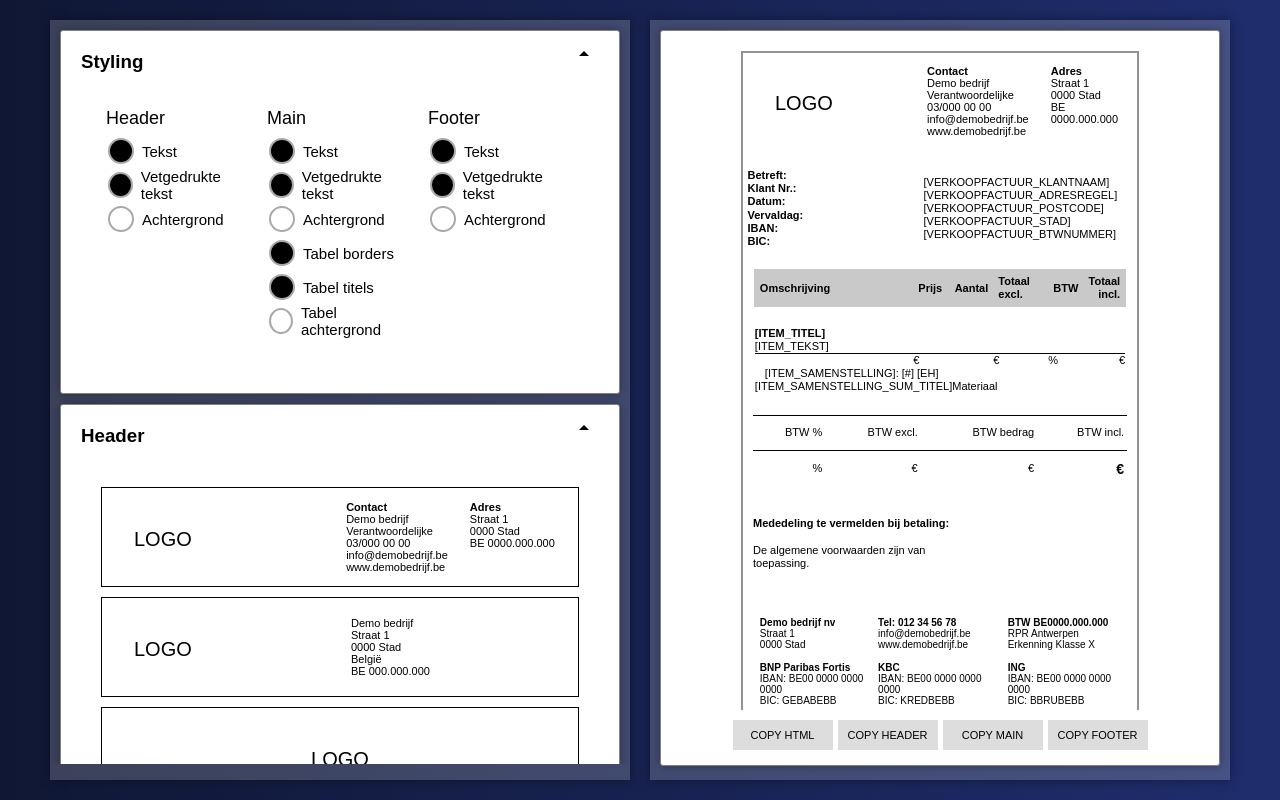
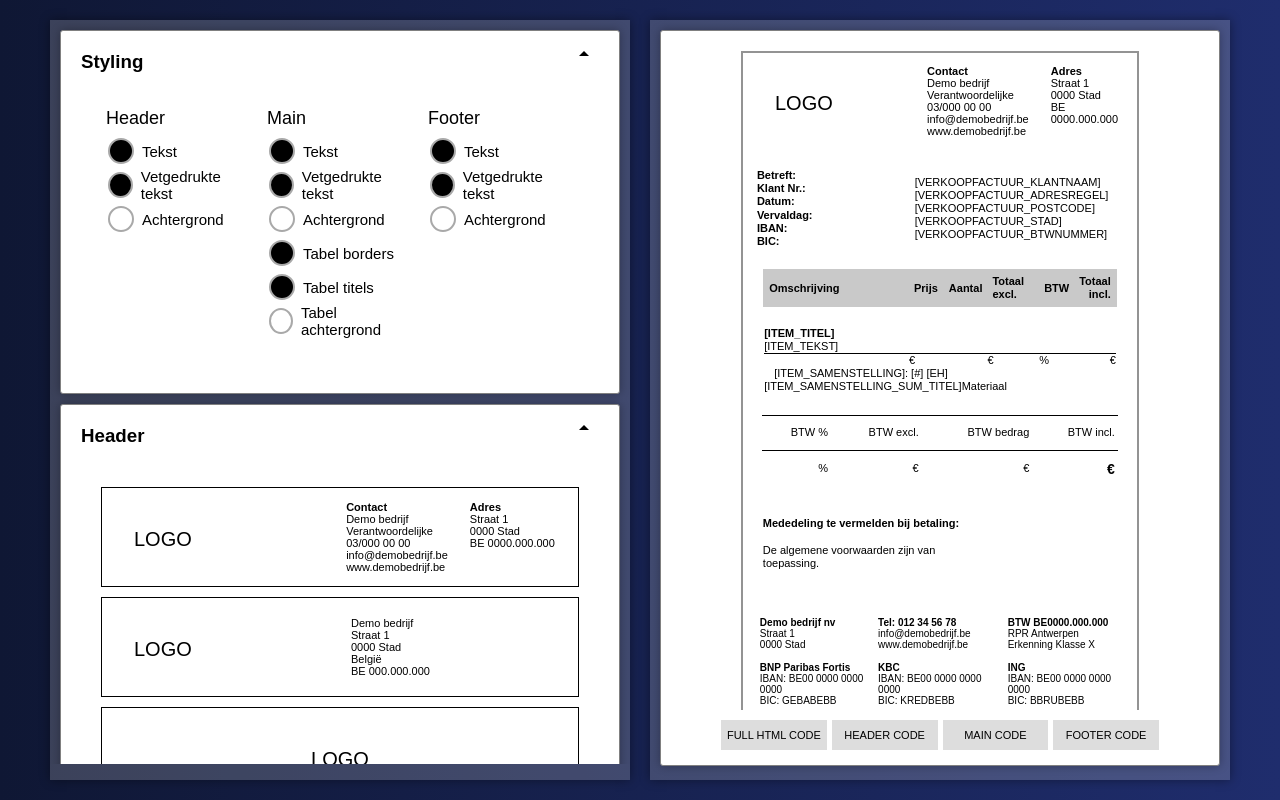
Before and after one commit to Karen03y/iamd-stage-wizard, an Angular app: page / in a window 1280 px wide. Built offline with nearby package versions, Linux system fonts and the light colour scheme.

Commit message:
progress 5.04.24

```diff
--- a/src/app/app.component.css
+++ b/src/app/app.component.css
@@ -107,7 +107,7 @@ article .content {
 
 button {
   border: none;
-  width: 100px;
+  width: 120px;
   height: 30px;
   font-size: 11px;
   vertical-align: middle;
--- a/src/app/app.component.html
+++ b/src/app/app.component.html
@@ -65,10 +65,10 @@
         </div>
       </div>
       <div class="button-container">
-        <button (click)="copyHTML()">Copy HTML</button>
-        <button (click)="copyHeader()">Copy header</button>
-        <button (click)="copyMain()">Copy main</button>
-        <button (click)="copyFooter()">Copy footer</button>
+        <button (click)="copyHTML()">Full HTML code</button>
+        <button (click)="copyHeader()">Header code</button>
+        <button (click)="copyMain()">Main code</button>
+        <button (click)="copyFooter()">Footer code</button>
       </div>
     </article>
   </section>
--- a/src/app/app.component.ts
+++ b/src/app/app.component.ts
@@ -9,13 +9,15 @@ import { FooterComponent } from "./components/footer/footer.component";
 import { LoadContentService } from './services/load-content.service';
 import { StylingComponent } from './components/styling/styling.component';
 import { ColorUpdateService } from './services/color-update.service';
+import { HtmlDialogComponent } from './components/html-dialog/html-dialog.component';
+import { MatDialog } from '@angular/material/dialog';
 
 @Component({
     selector: 'app-root',
     templateUrl: './app.component.html',
     styleUrls: ['./app.component.css'],
     standalone: true,
-    imports: [CommonModule, FormsModule, HeaderComponent, StylingComponent, MainComponent, FooterComponent, HttpClientModule]
+    imports: [CommonModule, FormsModule, HeaderComponent, StylingComponent, MainComponent, FooterComponent, HttpClientModule, HtmlDialogComponent]
 })
 export class AppComponent {
   title = 'iamd-document-wizard';
@@ -32,7 +34,7 @@ export class AppComponent {
   selectedMain:Main = {content:""};
   selectedFooter:Footer = {content:""}
 
-  constructor(private loadContentService: LoadContentService, private colorUpdateService: ColorUpdateService) {}
+  constructor(private loadContentService: LoadContentService, private colorUpdateService: ColorUpdateService, private dialog: MatDialog) {}
 
   ngOnInit() {
     this.loadDefaultContent();
@@ -127,18 +129,12 @@ export class AppComponent {
   }
 
   showHTMLDialog(htmlCode: string) {
-    const textarea = document.createElement('textarea');
-    textarea.value = htmlCode;
-    const dialog = document.createElement('div');
-    dialog.className = 'html-dialog';
-    dialog.appendChild(textarea);
-    document.body.appendChild(dialog);
-    textarea.select();
-    textarea.setSelectionRange(0, 99999);
-    document.execCommand('copy');
-    document.body.removeChild(dialog);
-    alert('HTML-code is gekopieerd naar het klembord.');
+    console.log(htmlCode);
+    const dialogRef = this.dialog.open(HtmlDialogComponent, {
+      data: { htmlCode: htmlCode }
+    });
   }
 
 
+
 }
--- /dev/null
+++ b/src/app/components/html-dialog/html-dialog.component.css
@@ -0,0 +1,34 @@
+.html-dialog {
+  position: relative;
+  padding: 20px;
+  background-color: #f9f9f9;
+  border: 1px solid #ccc;
+  border-radius: 5px;
+}
+
+.close-btn {
+  position: absolute;
+  top: 5px;
+  right: 5px;
+  cursor: pointer;
+  font-size: 20px;
+}
+
+textarea {
+  min-height: 500px;
+  min-width: 500px;
+  margin-bottom: 10px;
+}
+
+button {
+  cursor: pointer;
+  padding: 5px 10px;
+  background-color: var(--brand-primary);
+  color: #fff;
+  border: none;
+  border-radius: 5px;
+}
+
+button:hover {
+  box-shadow: 0 4px 8px rgba(0, 0, 0, 0.2);
+}
--- /dev/null
+++ b/src/app/components/html-dialog/html-dialog.component.html
@@ -0,0 +1,5 @@
+<div class="html-dialog">
+  <div class="close-btn" (click)="closeDialog()"></div>
+  <textarea readonly>{{ data.htmlCode }}</textarea>
+  <button (click)="copyHtmlCode(data.htmlCode)">Kopiëren</button>
+</div>
--- /dev/null
+++ b/src/app/components/html-dialog/html-dialog.component.ts
@@ -0,0 +1,34 @@
+import { Component, Inject } from '@angular/core';
+import { MAT_DIALOG_DATA, MatDialogRef } from '@angular/material/dialog';
+import {MatIconModule} from '@angular/material/icon';
+import {MatButtonModule} from '@angular/material/button';
+
+
+
+@Component({
+  selector: 'app-html-dialog',
+  templateUrl: './html-dialog.component.html',
+  styleUrls: ['./html-dialog.component.css'],
+  standalone: true,
+  imports:[MatButtonModule, MatIconModule]
+})
+
+export class HtmlDialogComponent {
+  constructor(
+    @Inject(MAT_DIALOG_DATA) public data: { htmlCode: string },
+    public dialogRef: MatDialogRef<HtmlDialogComponent>
+  ) {}
+
+  copyHtmlCode(htmlCode: string) {
+    const textarea = document.createElement('textarea');
+    textarea.value = htmlCode;
+    document.body.appendChild(textarea);
+    textarea.select();
+    document.execCommand('copy');
+    document.body.removeChild(textarea);
+  }
+
+  closeDialog() {
+    this.dialogRef.close();
+  }
+}
--- a/src/app/components/main/main.component.css
+++ b/src/app/components/main/main.component.css
@@ -19,3 +19,8 @@
   height: auto;
   overflow: auto;
 }
+
+.main-preview:hover {
+  border: solid rgb(74, 74, 74) 2px;
+  cursor: pointer;
+}
--- a/src/app/services/load-content.service.ts
+++ b/src/app/services/load-content.service.ts
@@ -9,7 +9,7 @@ import { Header, Footer, Main } from '../../types';
   providedIn: 'root'
 })
 
-// *** inladen van inhoud van versch typen vanuit assets map + maakt inhoud veilig voordat ze w weergegeven *** //
+//  inladen van inhoud van versch typen vanuit assets map + maakt inhoud veilig voordat ze w weergegeven
 // constructor : inject HttpClient om verzoeken te maken om inhoud v bestanden in te laden, DomSanitizer maakt inhoud veilig
 // loadContent methode : 2 parameters: filename en contentType, met switch w bepaald welke URL in te laden. Retoureneert "Observable" : bevat geladen inhoud. Gebruik .map om geladen HTML te transformeren nr SafeHTML
 
--- a/src/assets/mains/main1.html
+++ b/src/assets/mains/main1.html
@@ -4,7 +4,7 @@
     font-size: 11px;
     text-align: left;
     line-height: 1.2;
-    width: 100%;
+    width: 95%;
     margin: 20px auto;
   }
 
--- a/src/assets/mains/main2.html
+++ b/src/assets/mains/main2.html
@@ -3,8 +3,8 @@
     font-family: Arial, Helvetica, sans-serif;
     font-size: 11px;
     text-align: left;
-    width: 90%;
-    margin: 40px auto;
+    width: 95%;
+    margin: 20px auto;
   }
 
   .main2 table {
```
Also changed, not shown: 1 other file (tests, documents, lock files or other folders).
